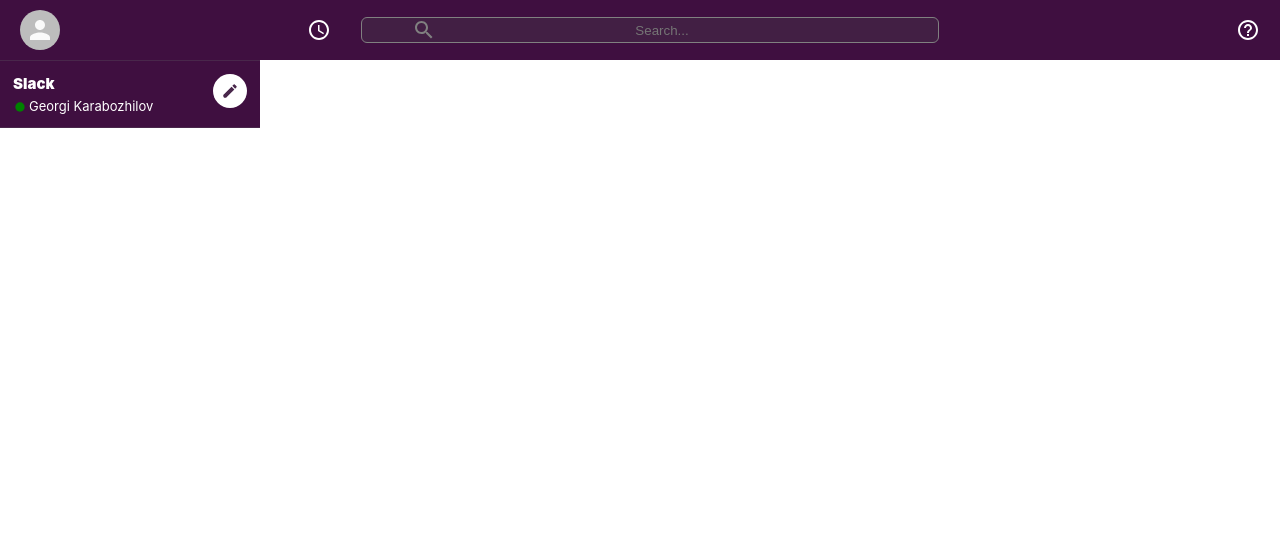
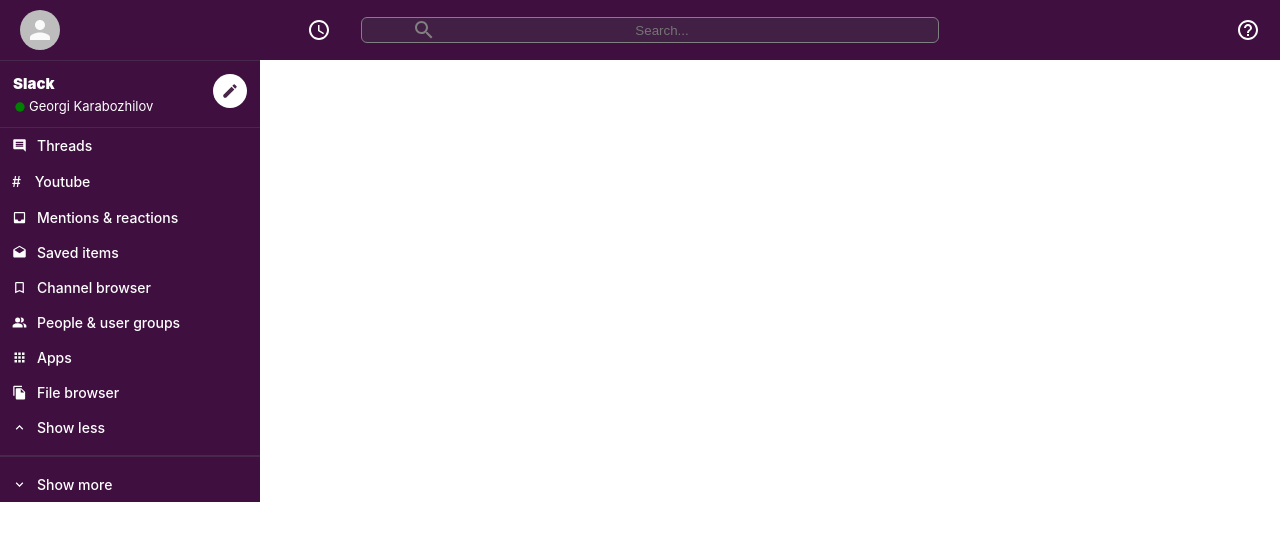
Before and after one commit to georgi9603/Code-For-Fun, a React (Create React App) app in the folder _Slack_Clone/slack_clone/: page / in a window 1280 px wide. Shown: the top 540 px of the page. Built offline with nearby package versions, Linux system fonts and the light colour scheme.

Commit message:
Adding Side bar option component, icons and styles

```diff
--- a/_Slack_Clone/slack_clone/src/Sidebar.css
+++ b/_Slack_Clone/slack_clone/src/Sidebar.css
@@ -3,6 +3,12 @@
   border-top: 1px solid #49274b;
   color: white;
   max-width: 260px;
+}
+
+.sidebar > hr {
+  margin-top: 10px;
+  margin-bottom: 10px;
+  border: 1px solid #49274b;
 }
 
 .sidebar__header {
--- a/_Slack_Clone/slack_clone/src/Sidebar.js
+++ b/_Slack_Clone/slack_clone/src/Sidebar.js
@@ -2,6 +2,16 @@
 import './Sidebar.css';
 import FiberManualRecordIcon from '@material-ui/icons/FiberManualRecord';
 import CreateIcon from '@material-ui/icons/Create';
+import SidebarOption from './SidebarOption';
+import InserCommentIcon from '@material-ui/icons/InsertComment';
+import InboxIcon from '@material-ui/icons/Inbox';
+import DraftsIcon from '@material-ui/icons/Drafts';
+import BookmarkBorderIcon from '@material-ui/icons/BookmarkBorder';
+import PeopleAltIcon from '@material-ui/icons/PeopleAlt';
+import AppsIcon from '@material-ui/icons/Apps';
+import FileCopyIcon from '@material-ui/icons/FileCopy';
+import ExpandLessIcon from '@material-ui/icons/ExpandLess';
+import ExpandMoreIcon from '@material-ui/icons/ExpandMore';
 
 export default function Sidebar() {
     return (
@@ -16,6 +26,17 @@
                 </div>
                 <CreateIcon />
             </div>
+            <SidebarOption Icon={InserCommentIcon} title="Threads" />
+            <SidebarOption title="Youtube" />
+            <SidebarOption Icon={InboxIcon} title="Mentions & reactions" />
+            <SidebarOption Icon={DraftsIcon} title="Saved items" />
+            <SidebarOption Icon={BookmarkBorderIcon} title="Channel browser" />
+            <SidebarOption Icon={PeopleAltIcon} title="People & user groups" />
+            <SidebarOption Icon={AppsIcon} title="Apps" />
+            <SidebarOption Icon={FileCopyIcon} title="File browser" />
+            <SidebarOption Icon={ExpandLessIcon} title="Show less" />
+            <hr />
+            <SidebarOption Icon={ExpandMoreIcon} title="Show more" />
         </div>
     )
 }
--- /dev/null
+++ b/_Slack_Clone/slack_clone/src/SidebarOption.css
@@ -0,0 +1,29 @@
+.sidebarOption {
+  display: flex;
+  align-items: center;
+  font-size: 12px;
+  padding-left: 2px;
+  cursor: pointer;
+}
+
+.sidebarOption:hover {
+  opacity: 0.9;
+  background-color: #340e36;
+}
+
+.sidebarOption__icon {
+  padding: 10px;
+  font-size: 15px !important;
+}
+
+.sidebarOption__channel {
+  padding: 10px 0;
+}
+
+.sidebarOption__hash {
+  padding: 10px;
+}
+
+.sidebarOption > h3 {
+  font-weight: 500;
+}
--- /dev/null
+++ b/_Slack_Clone/slack_clone/src/SidebarOption.js
@@ -0,0 +1,19 @@
+import React from 'react';
+import './SidebarOption.css';
+
+function SidebarOption({ Icon, title }) {
+    return (
+        <div className="sidebarOption">
+            {Icon && <Icon className="sidebarOption__icon" />}
+            {Icon ? (
+                <h3>{title}</h3>
+            ) : (
+                    <h3 className="sidebarOption__channel">
+                        <span className="sidebarOption__hash">#</span> {title}
+                    </h3>
+                )}
+        </div>
+    )
+}
+
+export default SidebarOption
```
